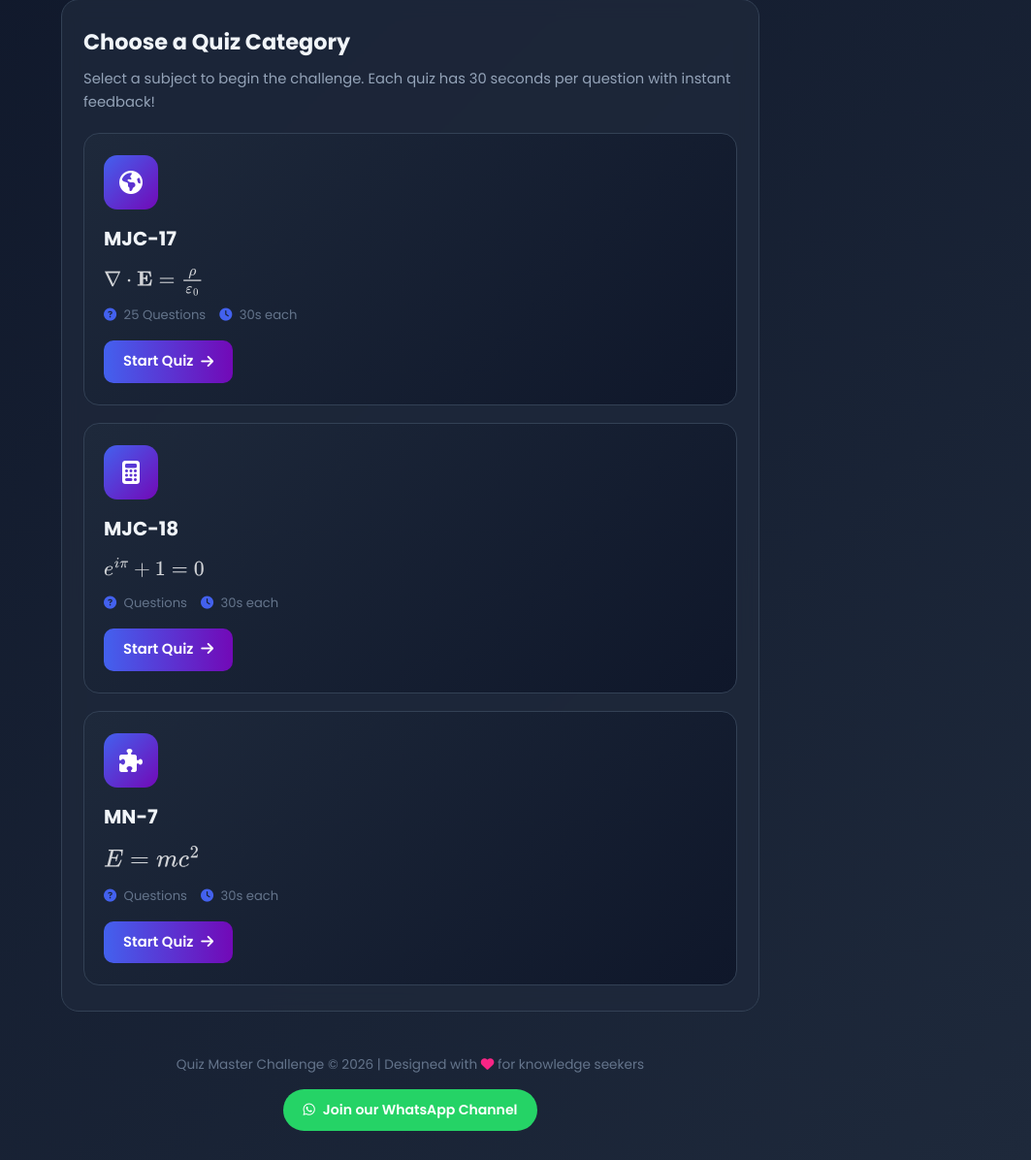
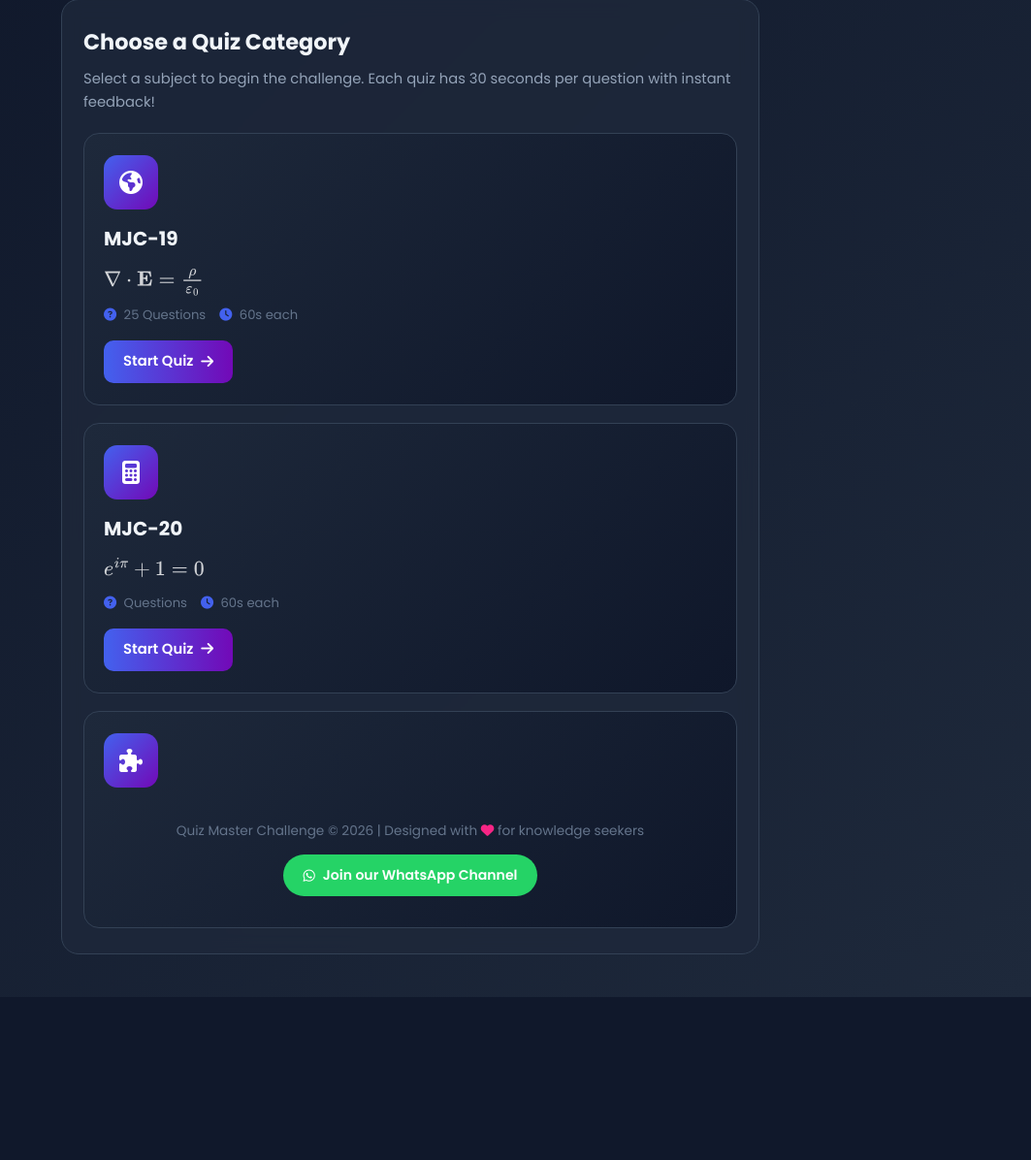
Before and after one commit to Rezu3/class10, a Flask app: page / in a window 1280 px wide. Shown: the part 121-1317 px from the top of the page at 97% size, without its empty margins (217-1280 px from the left). After the commit the page ends 1149 px from the top, so only its background shows below. Run offline with Flask 3, Linux system fonts and the light colour scheme.

Commit message:
Update index.html

```diff
--- a/templates/index.html
+++ b/templates/index.html
@@ -46,14 +46,14 @@
                     <div class="card-icon">
                         <i class="fas fa-globe-americas"></i>
                     </div>
-                    <h3>MJC-17</h3>
+                    <h3>MJC-19</h3>
                     <p></p>
                     <p class="mathjax" style="font-size: 1.1rem; margin: 6px 0 2px; color: #ffffffcc;">
                         \(\nabla \cdot \mathbf{E} = \frac{\rho}{\varepsilon_0}\)
                     </p>
                     <div class="card-stats">
                         <span><i class="fas fa-question-circle"></i> 25 Questions</span>
-                        <span><i class="fas fa-clock"></i> 30s each</span>
+                        <span><i class="fas fa-clock"></i> 60s each</span>
                     </div>
                     <a href="/gk" class="start-btn">Start Quiz <i class="fas fa-arrow-right"></i></a>
                 </div>
@@ -63,14 +63,14 @@
                     <div class="card-icon">
                         <i class="fas fa-calculator"></i>
                     </div>
-                    <h3>MJC-18</h3>
+                    <h3>MJC-20</h3>
                     <p></p>
                     <p class="mathjax" style="font-size: 1.1rem; margin: 6px 0 2px; color: #ffffffcc;">
                         \(e^{i\pi} + 1 = 0\)
                     </p>
                     <div class="card-stats">
                         <span><i class="fas fa-question-circle"></i> Questions</span>
-                        <span><i class="fas fa-clock"></i> 30s each</span>
+                        <span><i class="fas fa-clock"></i> 60s each</span>
                     </div>
                     <a href="/math" class="start-btn">Start Quiz <i class="fas fa-arrow-right"></i></a>
                 </div>
@@ -80,19 +80,7 @@
                     <div class="card-icon">
                         <i class="fas fa-puzzle-piece"></i>
                     </div>
-                    <h3>MN-7</h3>
-                    <p></p>
-                    <p class="mathjax" style="font-size: 1.3rem; margin: 6px 0 2px; color: #ffffffcc;">
-                        \(E = mc^2\)
-                    </p>
-                    <div class="card-stats">
-                        <span><i class="fas fa-question-circle"></i> Questions</span>
-                        <span><i class="fas fa-clock"></i> 30s each</span>
-                    </div>
-                    <a href="/gs" class="start-btn">Start Quiz <i class="fas fa-arrow-right"></i></a>
-                </div>
-            </div>
-        </div>
+
 
         <footer>
             <p>Quiz Master Challenge &copy; 2026 | Designed with <i class="fas fa-heart"></i> for knowledge seekers</p>
```
